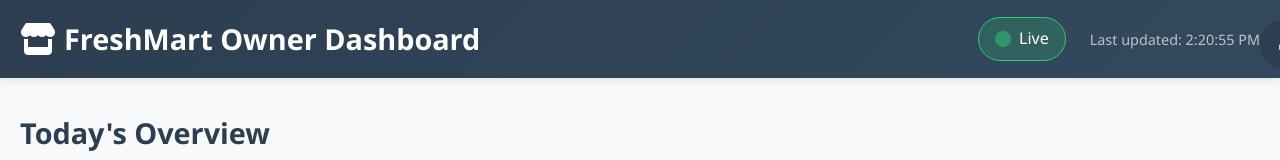
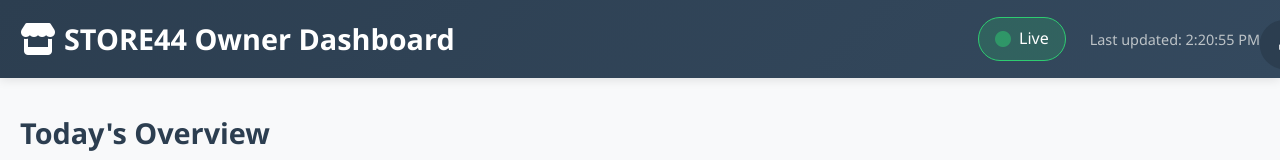
Before and after one commit to ChoudharyAnish/STORE44, a website: page owner.html in a window 1280 px wide. Shown: the top 160 px of the page. Drawn offline with Linux system fonts and the light colour scheme.

Commit message:
Update owner.html
Renamed text

```diff
--- a/owner.html
+++ b/owner.html
@@ -12,7 +12,7 @@
         <div class="container">
             <h1 class="logo">
                 <i class="fas fa-store"></i>
-                FreshMart Owner Dashboard
+                STORE44 Owner Dashboard
             </h1>
             <div class="header-actions">
                 <div class="live-indicator">
```
